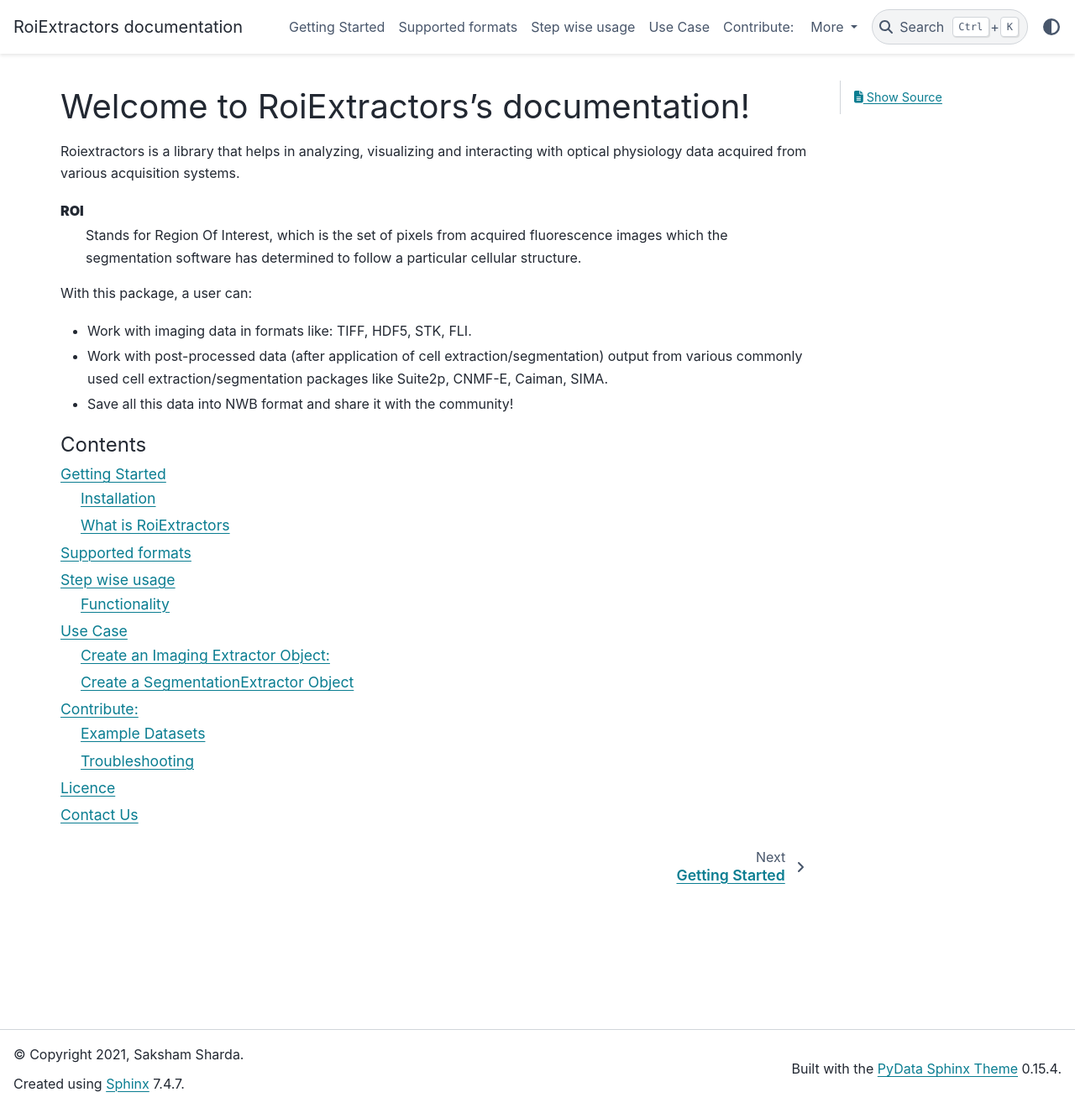
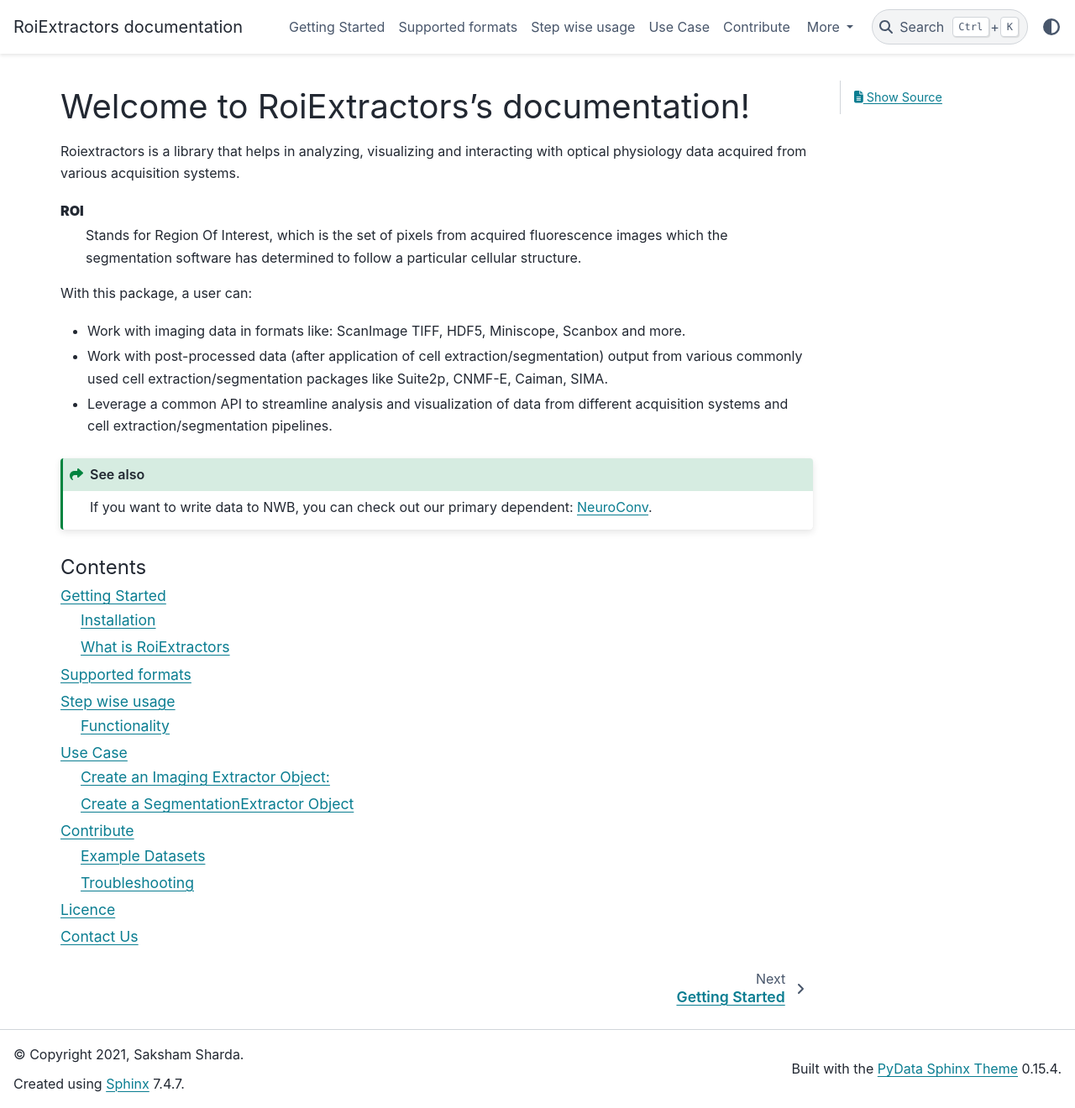
Before and after one commit to catalystneuro/roiextractors, a Sphinx documentation site: the page built from docs/source/index.rst, in a window 1280 px wide and 1320 px high. Shown: the whole window at 84% size. Built offline with Sphinx 7.4.7 and the PyData theme 0.15.4, drawn with Linux system fonts in a browser that asks for light colours.

Commit message:
removed unknown references (SBK and FLI) and added link to neuroconv

```diff
--- a/docs/source/contribute.rst
+++ b/docs/source/contribute.rst
@@ -1,4 +1,4 @@
-Contribute:
+Contribute
 ===========
 
 Example Datasets
--- a/docs/source/index.rst
+++ b/docs/source/index.rst
@@ -14,9 +14,13 @@
 
 With this package, a user can:
 
-- Work with imaging data in formats like: TIFF, HDF5, STK, FLI.
+- Work with imaging data in formats like: ScanImage TIFF, HDF5, Miniscope, Scanbox and more.
 - Work with post-processed data (after application of cell extraction/segmentation) output from various commonly used cell extraction/segmentation packages like Suite2p, CNMF-E, Caiman, SIMA.
-- Save all this data into NWB format and share it with the community!
+- Leverage a common API to streamline analysis and visualization of data from different acquisition systems and cell extraction/segmentation pipelines.
+
+.. seealso::
+
+   If you want to write data to NWB, you can check out our primary dependent: `NeuroConv <https://neuroconv.readthedocs.io/en/main/index.html>`_.
 
 .. toctree::
    :maxdepth: 2
```
